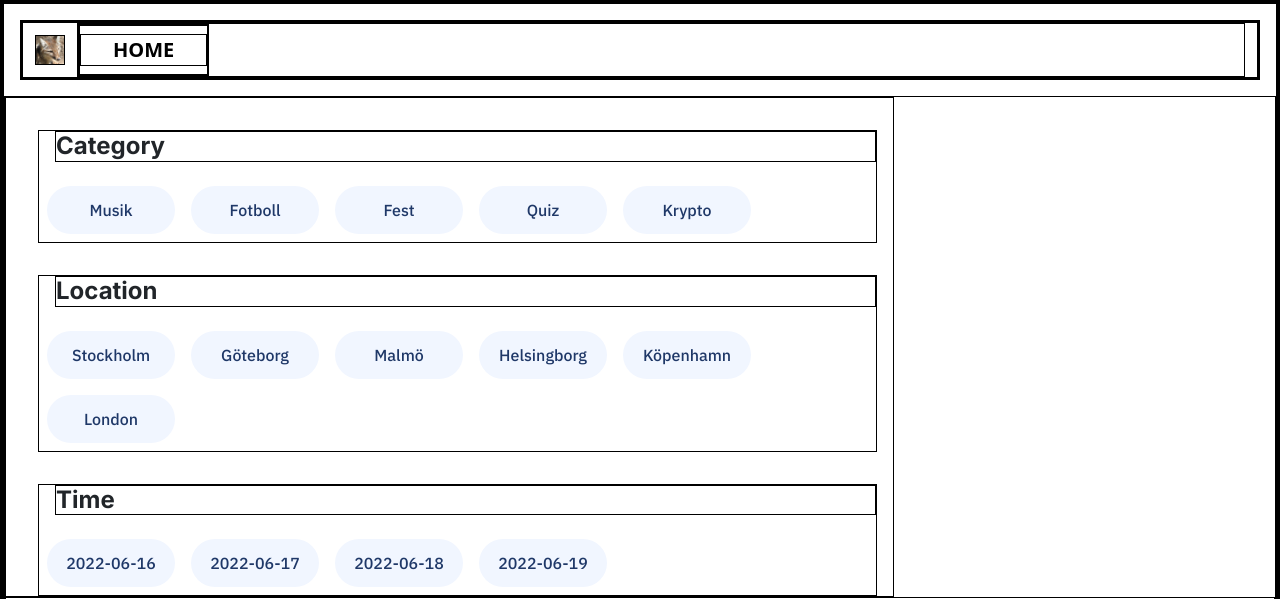
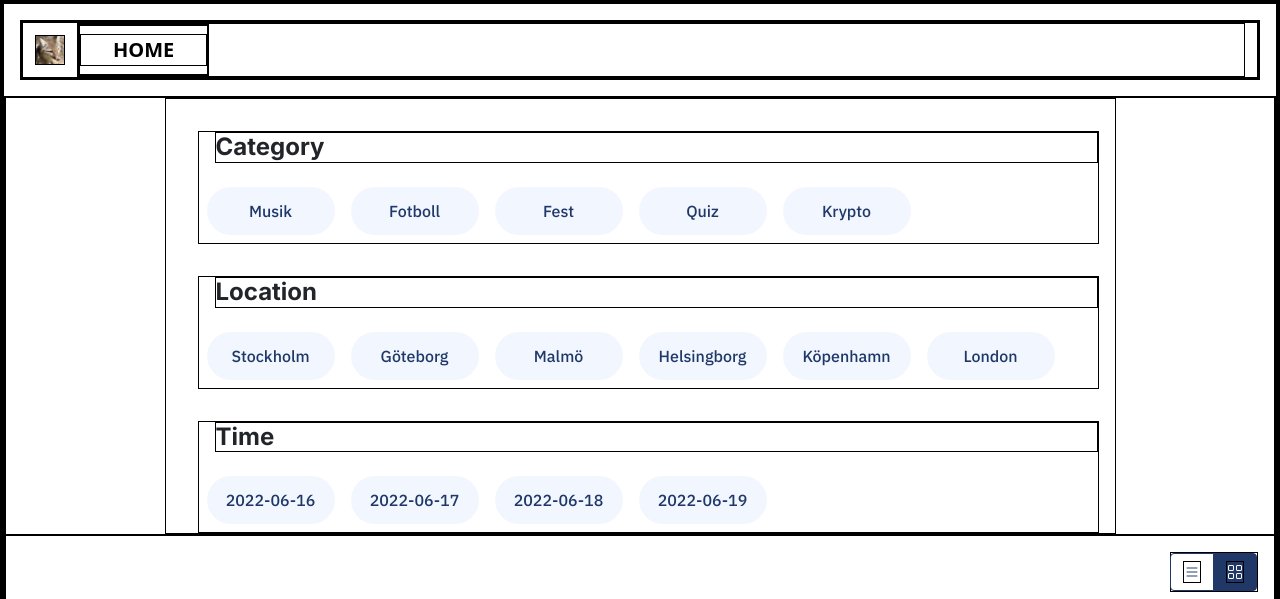
Before and after one commit to krdevel/grupparbete-vite-eventer, a Vue app: page /#/ in a window 1280 px wide. Shown: the top 599 px of the page. Built offline with nearby package versions, Linux system fonts and the light colour scheme.

Commit message:
På väg

```diff
--- a/src/views/FilterView.vue
+++ b/src/views/FilterView.vue
@@ -1,9 +1,11 @@
 <template>
 	<main>
-		<div class="tag-container-box">
-			<TagContainer type="type" heading="Category" />
-			<TagContainer type="location" heading="Location" />
-			<TagContainer type="date" heading="Time" />
+		<div class="search-and-tag-container">
+			<div class="tag-container-box">
+				<TagContainer type="type" heading="Category" />
+				<TagContainer type="location" heading="Location" />
+				<TagContainer type="date" heading="Time" />
+			</div>
 		</div>
 		<div class="list-box">
 			<div
@@ -96,9 +98,30 @@
 		justify-content: space-evenly;
 	}
 
-	#filter-view main > .tag-container-box {
+	.search-and-tag-container {
+		width: 100%;
+
+		/* border-width: 4px;
+		border-style: solid;
+		border-color: #f00; */
+
+		display: flex;
+		flex-direction: column;
+	}
+
+	/* .tag-container-box {
 		width: 70%;
-	}
+		margin: 0 auto;
+	} */
+
+	/* #filter-view main > .tag-container-box {
+		width: 70%;
+		margin: 0 auto;
+
+		border-width: 4px;
+		border-style: solid;
+		border-color: #f00;
+	} */
 
 	#filter-view main > .list-box {
 		width: 100%;
@@ -106,7 +129,8 @@
 	}
 
 	#filter-view .tag-container-box {
-		width: 35%;
+		width: 75%;
+		margin: 0 auto;
 		padding: 2rem 1rem 0 2rem;
 	}
 
```
